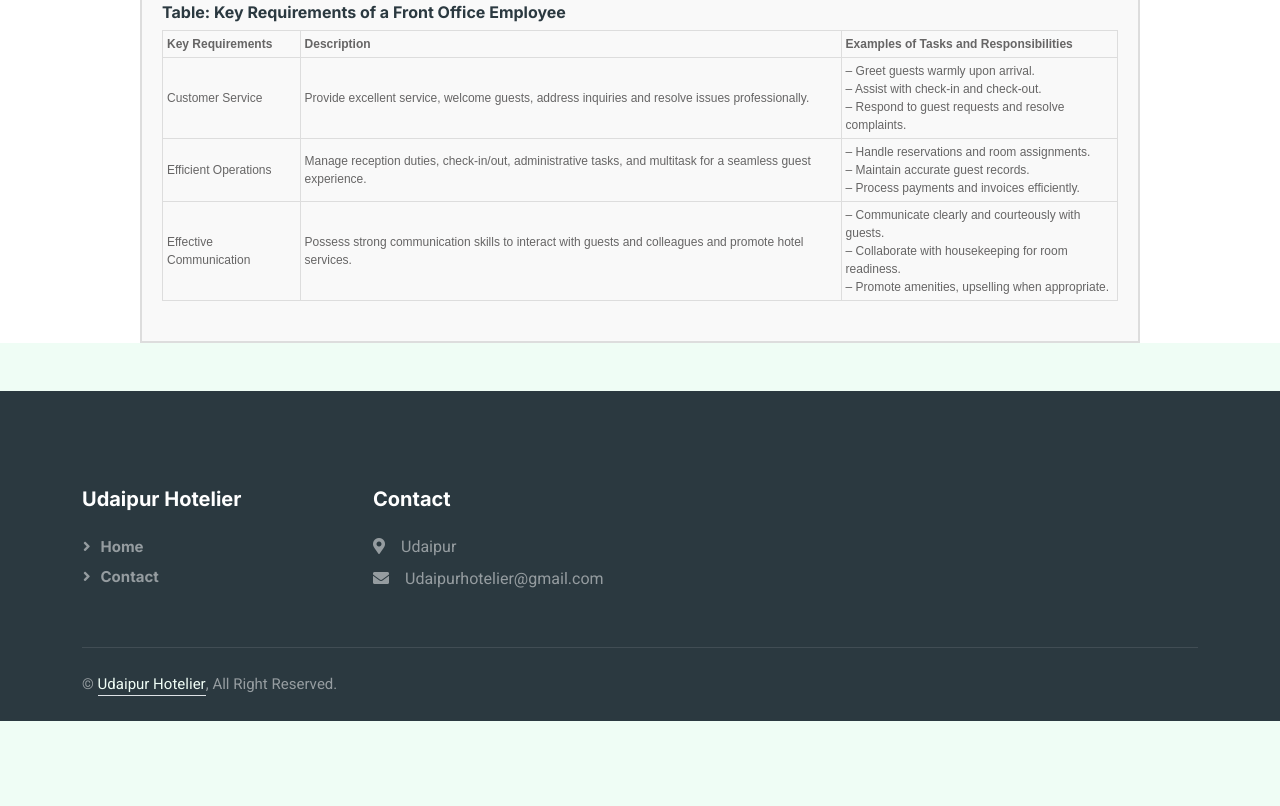
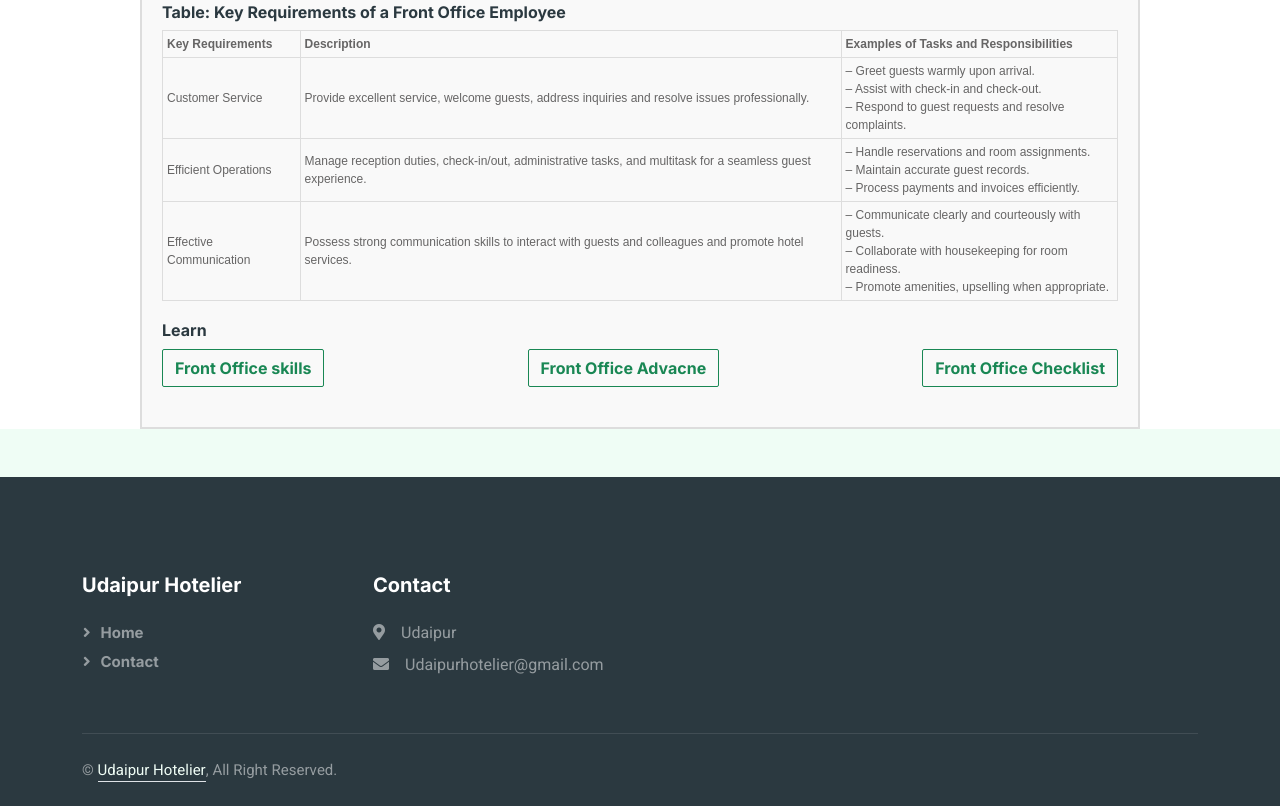
Before and after one commit to udaipurHotelier/Job_Portal, a plain HTML site: page fo_knowledge.html in a window 1280 px wide. Shown: the part 1588-2394 px from the top of the page. Before the commit the page ends 2309 px from the top, so only its background shows below. Drawn offline with nearby package versions, Linux system fonts and the light colour scheme.

Commit message:
dec update

```diff
--- a/fo_knowledge.html
+++ b/fo_knowledge.html
@@ -243,6 +243,25 @@
 		</table>
 			</div>
 		</form>
+			<h6>Learn</h6>
+        <div class="section signature-container">
+			<div>
+             <button type="button" class="btn btn-outline-success and-all-other-classes">
+				<a href="fo_skills.html" style="color:inherit">Front Office skills</a>
+				</button>
+
+            </div>
+            <div>
+			<button type="button" class="btn btn-outline-success and-all-other-classes">
+				<a href="fo_advacne.html" style="color:inherit">Front Office Advacne</a>
+				</button>
+            </div>
+			<div>
+                <button type="button" class="btn btn-outline-success and-all-other-classes">
+				<a href="fo_checklist_emp.html" style="color:inherit">Front Office Checklist</a>
+				</button>
+            </div>
+        </div>
 	</div>
 </div>
 
```
